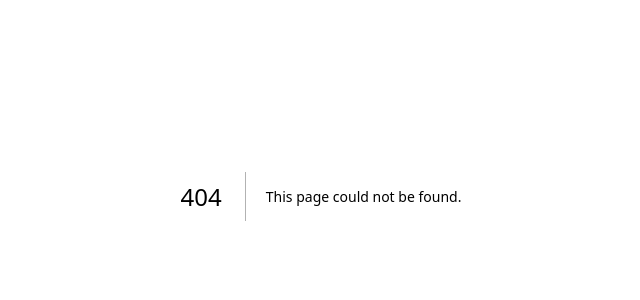
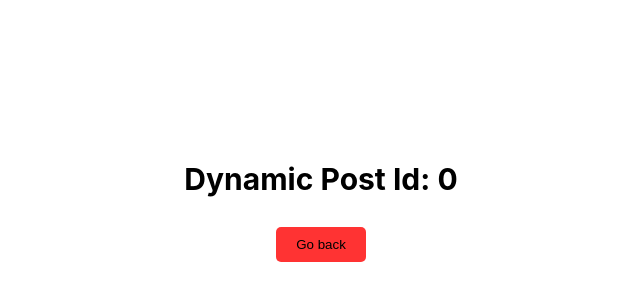
Before and after one commit to CrestNiraj12/nextjs-rnd, a Next.js app: page /posts/0 in a window 1280 px wide. Before the commit this address had no page. Shown: the part 204-504 px from the top of the page, without its empty margins (319-959 px from the left). Built offline with nearby package versions, Linux system fonts and the light colour scheme.

Commit message:
added dynamic routing using counter

```diff
--- a/pages/about.tsx
+++ b/pages/about.tsx
@@ -18,7 +18,7 @@ export default function About() {
         <div className="logo">
           <Image src="/vercel.svg" alt="Vercel" width="300" height="300" />
         </div>
-        <button className={styles.button} onClick={() => router.push("/")}>
+        <button className="button" onClick={() => router.push("/")}>
           Go to homepage
         </button>
       </main>
--- /dev/null
+++ b/pages/posts/[id].tsx
@@ -0,0 +1,31 @@
+import Head from "next/head";
+import { useRouter } from "next/router";
+import { useEffect } from "react";
+import styles from "../../styles/Post.module.css";
+
+const Post = () => {
+  const router = useRouter();
+  const { id } = router.query;
+
+  useEffect(() => {
+    console.log(id);
+  }, []);
+
+  return (
+    <>
+      <Head>
+        <title>Post: {id}</title>
+        <meta name="description" content="Post page" />
+        <link rel="icon" href="/favicon.ico" />
+      </Head>
+      <div className={styles.container}>
+        <p>Dynamic Post Id: {id}</p>
+        <button className="button" onClick={() => router.back()}>
+          Go back
+        </button>
+      </div>
+    </>
+  );
+};
+
+export default Post;
--- a/styles/Home.module.css
+++ b/styles/Home.module.css
@@ -123,10 +123,14 @@
 .link {
   margin: 20px 0;
   text-decoration: underline;
-  color: #ff0000;
+  color: #ff0000cc;
   transition: color 0.2s ease-in;
 }
 
 .link:hover {
   color: brown;
 }
+
+.counter {
+  margin-inline: 5px;
+}
--- /dev/null
+++ b/styles/Post.module.css
@@ -0,0 +1,13 @@
+.container {
+  width: 100%;
+  height: 100vh;
+  display: flex;
+  flex-direction: column;
+  justify-content: center;
+  align-items: center;
+}
+
+.container > p {
+  font-weight: bold;
+  font-size: 30px;
+}
--- a/styles/globals.css
+++ b/styles/globals.css
@@ -31,3 +31,16 @@ a {
     filter: invert(1);
   }
 }
+
+.button {
+  padding: 10px 20px;
+  background-color: rgba(255, 0, 0, 0.8);
+  border: none;
+  border-radius: 5px;
+  transition: background-color 0.2s ease-out;
+}
+
+.button:hover {
+  background-color: red;
+  cursor: pointer;
+}
```
Also changed, not shown: pages/index.tsx (+20 -30 lines).
